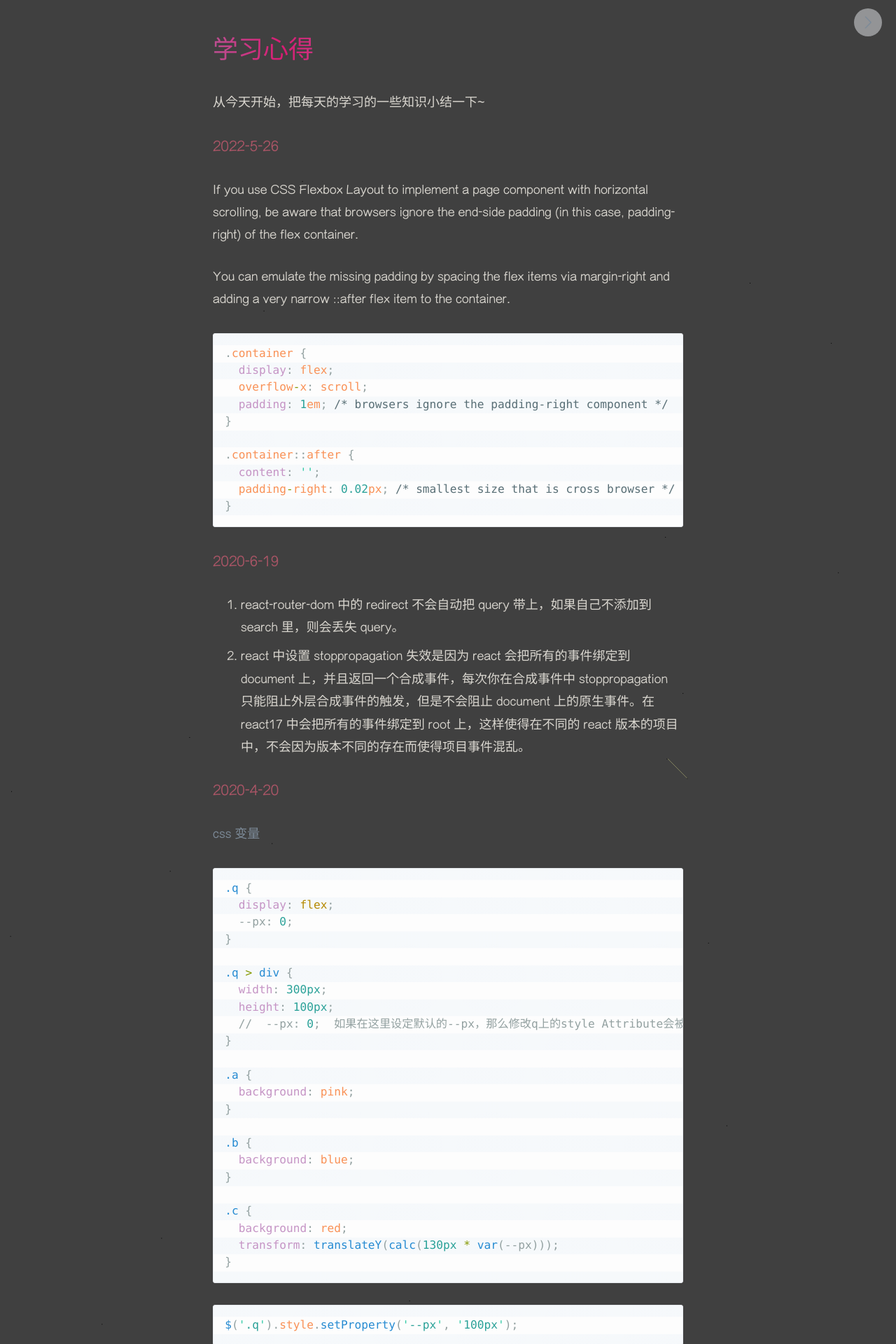
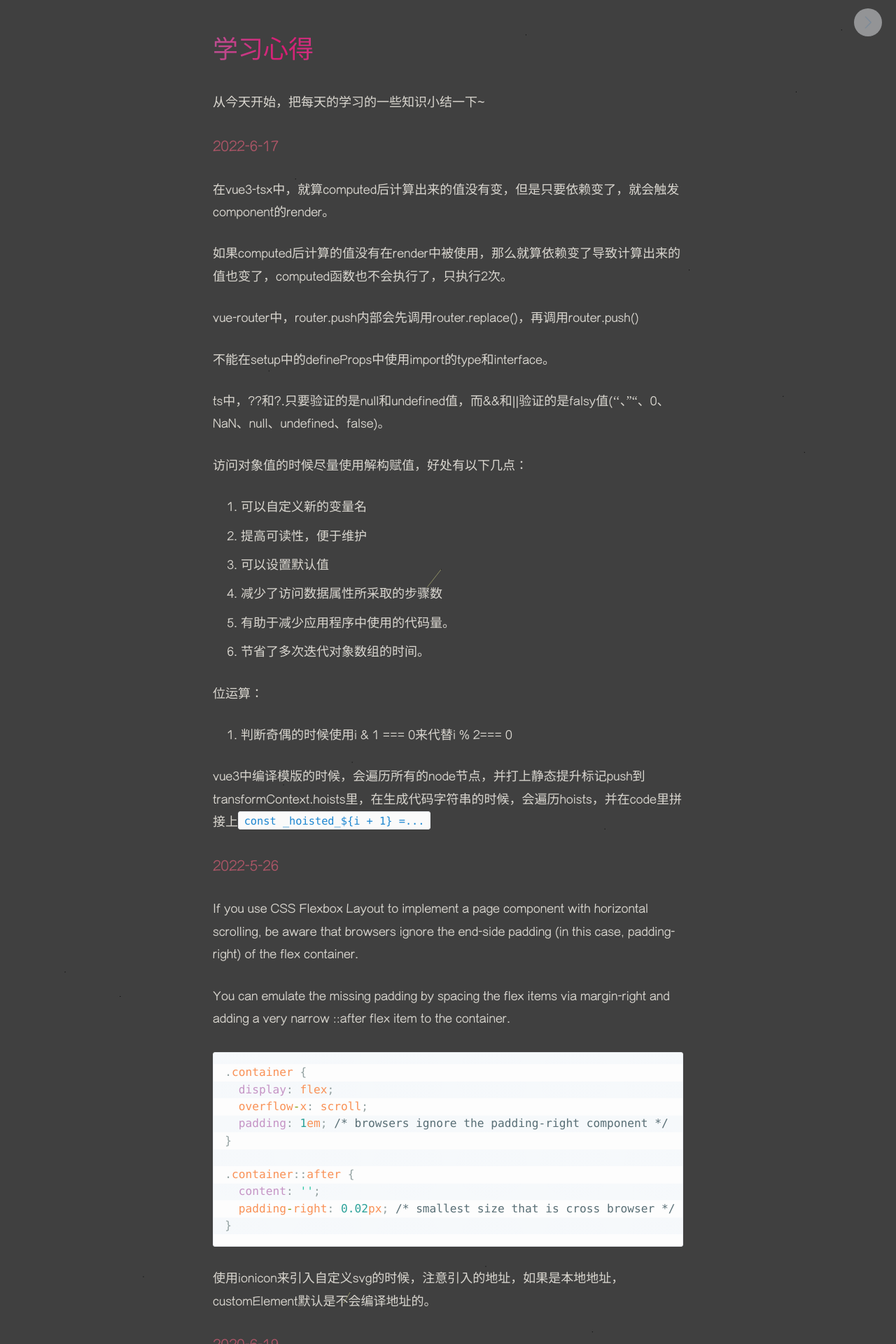
Before and after one commit to Yhspehy/Yhspehy.github.io, a Jekyll site: the page built from _posts/tech/2017-2-13-Study.md, in a window 1280 px wide. Shown: the top 1920 px of the page at 70% size. Built offline with Jekyll 4.4.1, drawn with Linux system fonts in a browser that asks for light colours; comment, search, counter and statistics services are not loaded; some of the changed text lies outside the part shown.

Commit message:
[Add]: study

````diff
--- a/_posts/tech/2017-2-13-Study.md
+++ b/_posts/tech/2017-2-13-Study.md
@@ -7,6 +7,33 @@ keywords: Study
 
 从今天开始，把每天的学习的一些知识小结一下~
 
+### 2022-6-17
+
+在vue3-tsx中，就算computed后计算出来的值没有变，但是只要依赖变了，就会触发component的render。
+
+如果computed后计算的值没有在render中被使用，那么就算依赖变了导致计算出来的值也变了，computed函数也不会执行了，只执行2次。
+
+vue-router中，router.push内部会先调用router.replace()，再调用router.push()
+
+不能在setup中的defineProps中使用import的type和interface。
+
+ts中，??和?.只要验证的是null和undefined值，而&&和\|\|验证的是falsy值(''、""、0、NaN、null、undefined、false)。
+
+访问对象值的时候尽量使用解构赋值，好处有以下几点：
+
+1. 可以自定义新的变量名
+2. 提高可读性，便于维护
+3. 可以设置默认值
+4. 减少了访问数据属性所采取的步骤数
+5. 有助于减少应用程序中使用的代码量。
+6. 节省了多次迭代对象数组的时间。
+
+位运算：
+
+1. 判断奇偶的时候使用i & 1 === 0来代替i % 2=== 0
+
+vue3中编译模版的时候，会遍历所有的node节点，并打上静态提升标记push到transformContext.hoists里，在生成代码字符串的时候，会遍历hoists，并在code里拼接上`const _hoisted_${i + 1} =...`
+
 ### 2022-5-26
 
 If you use CSS Flexbox Layout to implement a page component with horizontal scrolling, be aware that browsers ignore the end-side padding (in this case, padding-right) of the flex container.
@@ -25,6 +52,8 @@ You can emulate the missing padding by spacing the flex items via margin-right a
   padding-right: 0.02px; /* smallest size that is cross browser */
 }
 ```
+
+使用ionicon来引入自定义svg的时候，注意引入的地址，如果是本地地址，customElement默认是不会编译地址的。
 
 ### 2020-6-19
 
````
